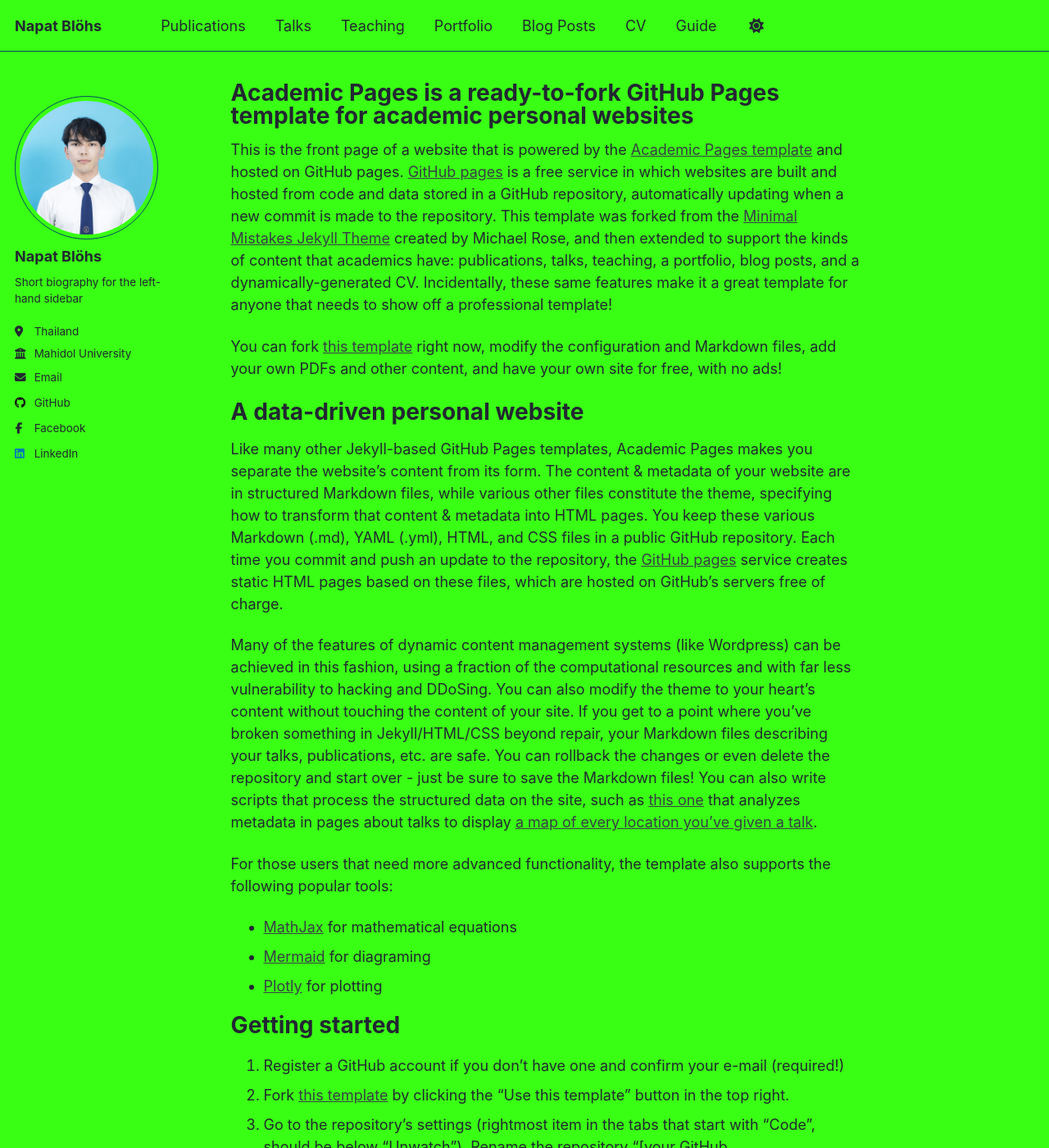
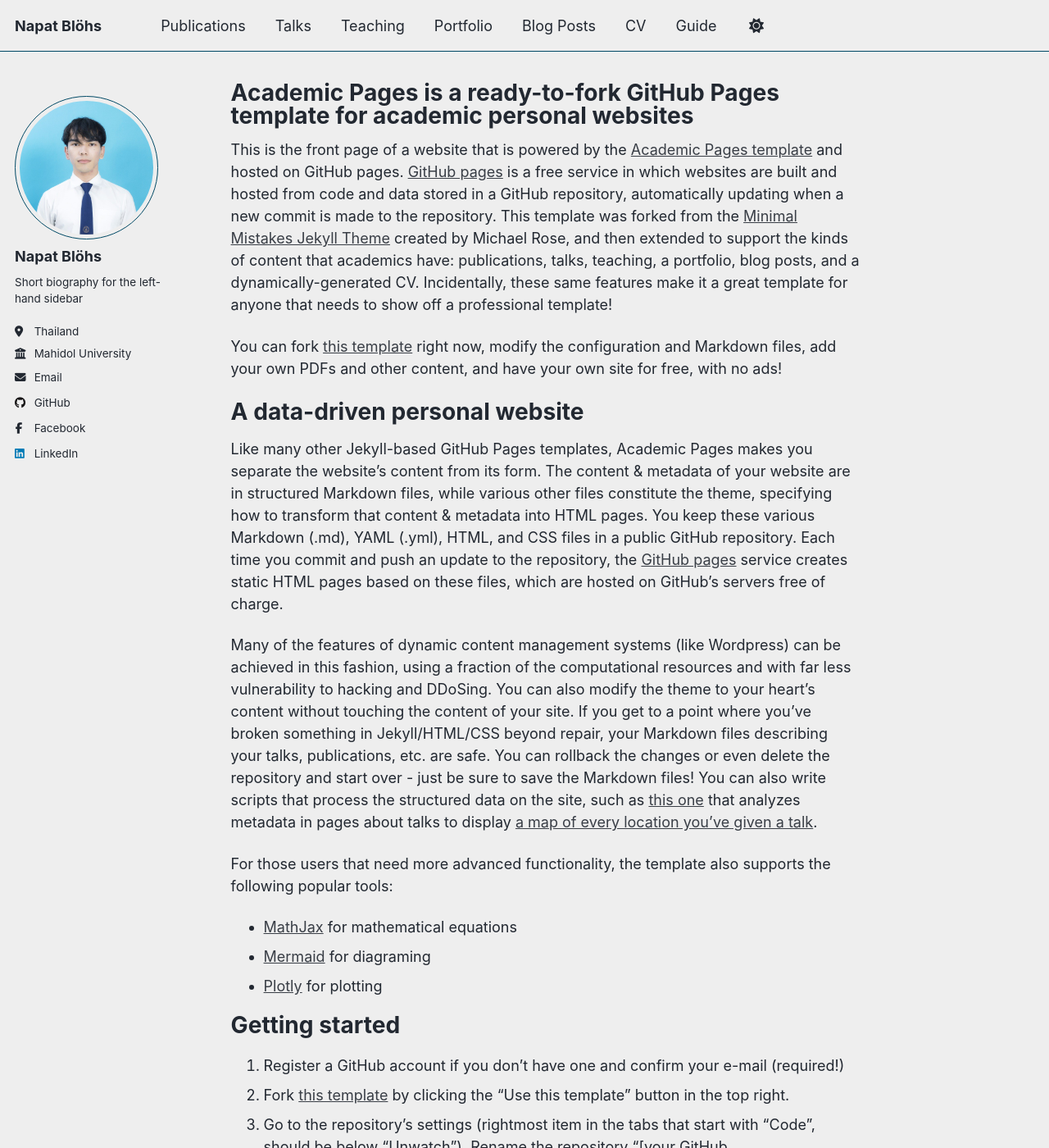
Before and after one commit to Alukus/Alukus.github.io, a Jekyll site: the page built from _pages/about.md, in a window 1280 px wide and 1400 px high. Shown: the whole window at 82% size. Built offline with Jekyll 4.4.1, drawn with Linux system fonts in a browser that asks for light colours; a script that is not in the unit is left out.

Commit message:
Update _air_light.scss

```diff
--- a/_sass/theme/_air_light.scss
+++ b/_sass/theme/_air_light.scss
@@ -8,7 +8,7 @@ $dark-primary-color         : mix(#000, $primary-color, 40%);
 $darker-primary-color       : mix(#000, $primary-color, 60%);
 $light-primary-color        : mix(#000, $primary-color, 50%);
 
-$background                 : #39FF14;
+$background                 : #eeeeee;
 $background-light           : mix(#fff, $background, 20%);
 $background-lighter         : mix(#fff, $background, 90%);
 $text                       : #222831;
```
